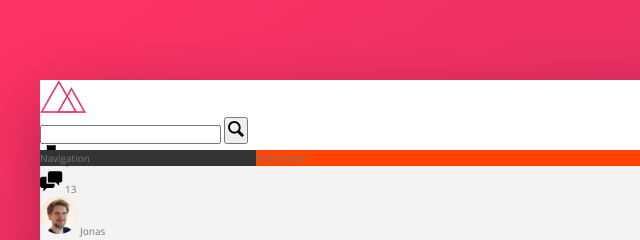
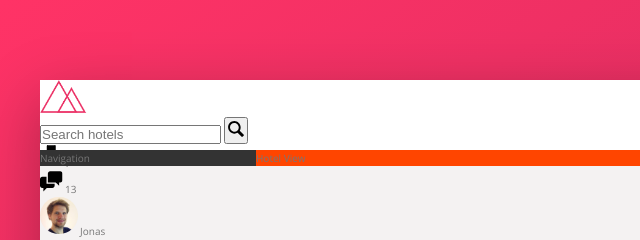
Before and after one commit to iqbalpakeh/trillo-website, a website: page index.html in a window 1280 px wide. Shown: the top 240 px of the page, 0-640 px from the left. Drawn offline with nearby package versions, Linux system fonts and the light colour scheme; files that its build step writes are made by us from their sources.

Commit message:
Add missing placeholder value

```diff
--- a/index.html
+++ b/index.html
@@ -17,7 +17,7 @@
             <header class="header">
                 <img src="img/logo.png" alt="trillo logo" class="logo">
                 <form action="#" class="search">
-                    <input type="text" class="search__input">
+                    <input type="text" class="search__input" placeholder="Search hotels">
                     <button class="search__button">
                         <svg class="search__icon">
                             <use xlink:href="img/sprite.svg#icon-magnifying-glass"></use>
```
